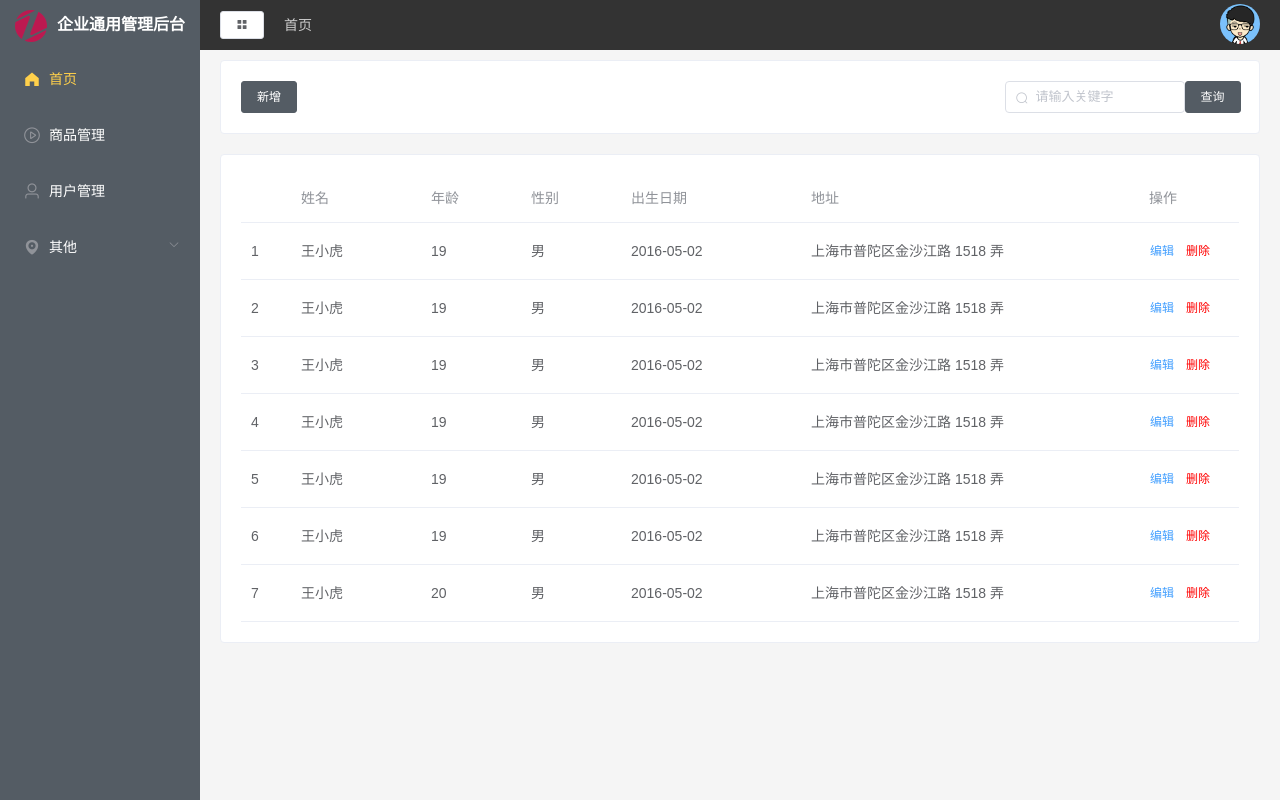
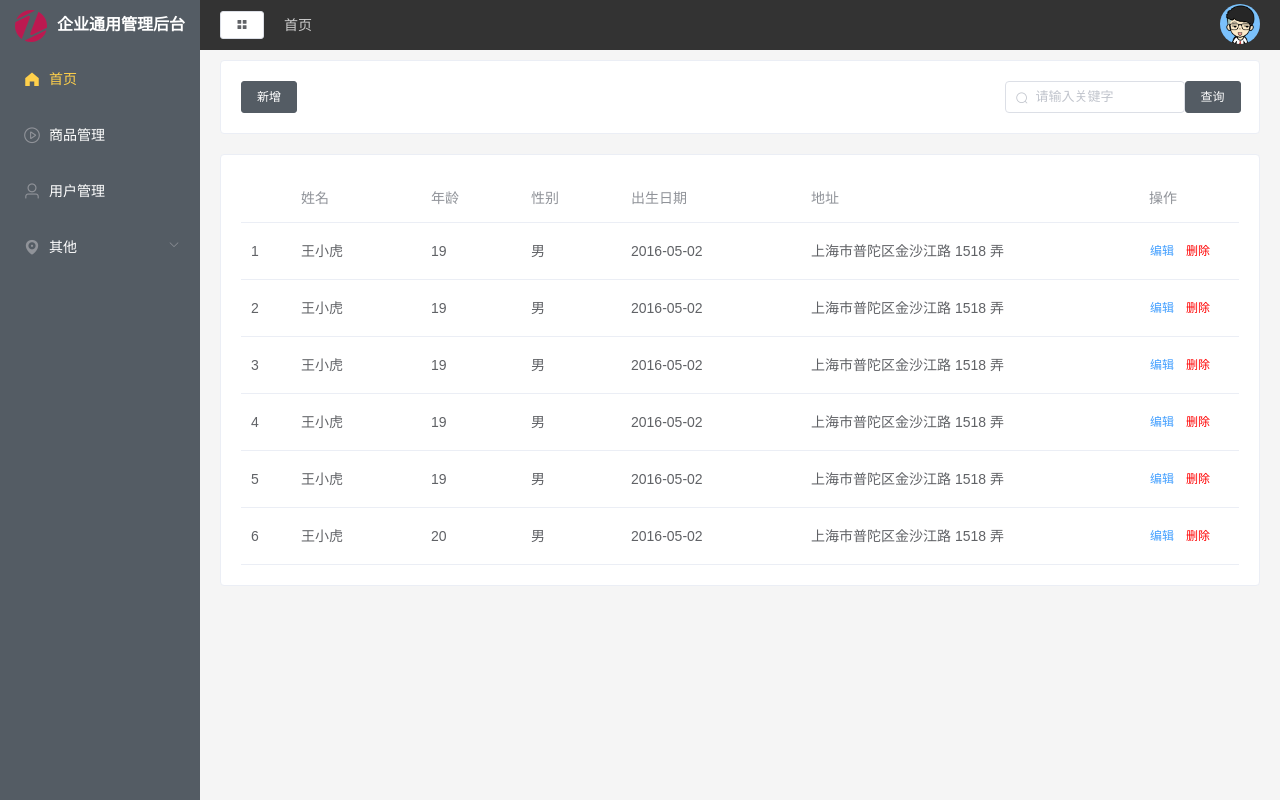
Before and after one commit to MANHongLee/management-system, a Vue app: page /#/user in a window 1280 px wide. Built offline with nearby package versions, Linux system fonts and the light colour scheme; the HTML template or start-up script is replaced by a standard one.

Commit message:
删除一条列表数据

```diff
--- a/src/views/user/index.vue
+++ b/src/views/user/index.vue
@@ -165,13 +165,6 @@ export default {
         {
           date: "2016-05-02",
           name: "王小虎",
-          age: "19",
-          sex: "男",
-          address: "上海市普陀区金沙江路 1518 弄",
-        },
-        {
-          date: "2016-05-02",
-          name: "王小虎",
           age: "20",
           sex: "男",
           address: "上海市普陀区金沙江路 1518 弄",
```
